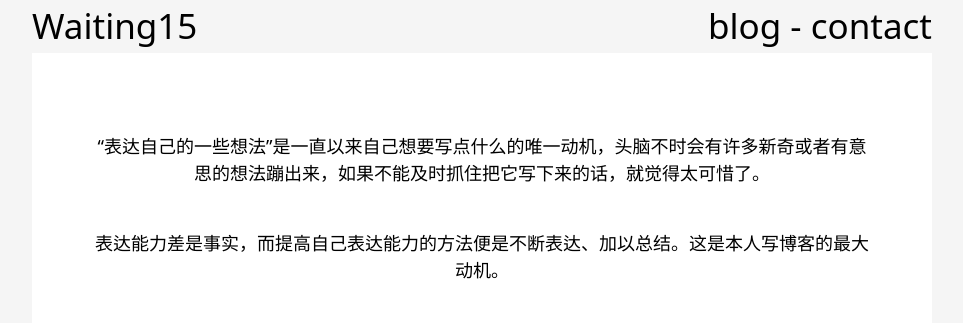
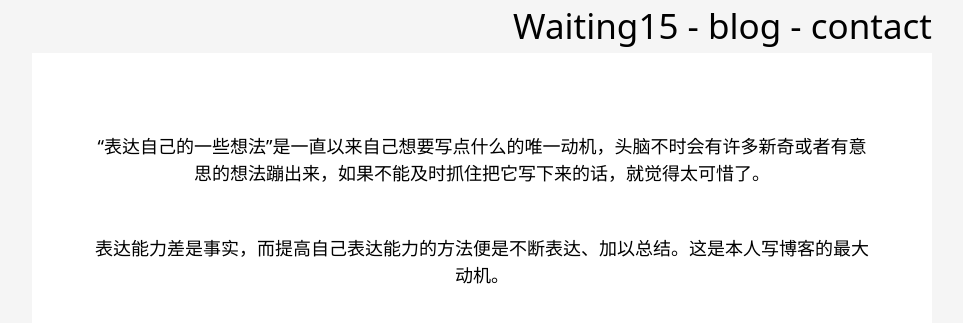
Before and after one commit to waiting15/waiting15.github.io, a Jekyll site: the page built from index.md, in a window 1280 px wide. Shown: the top 323 px of the page, without its empty margins (158-1121 px from the left). Built offline with Jekyll 4.4.1, drawn with Linux system fonts in a browser that asks for light colours.

Commit message:
调整行间距，增加草稿

```diff
--- a/_includes/style.css
+++ b/_includes/style.css
@@ -15,6 +15,9 @@
 a:hover{
 	text-decoration: underline;
 	color: black;
+}
+p{
+	line-height: 1.8;
 }
 
 .post-wrapper{
--- a/_layouts/page.html
+++ b/_layouts/page.html
@@ -6,10 +6,9 @@
 	<header>
 		<div style="width:900px;margin: 0 auto;">
 			<div class="row">
-				<div class="col" style="font-size:35px;">
+				<div class="col" style="font-size:35px;text-align: right;">
 					<a href="/">Waiting15</a>
-				</div>
-				<div class="col" style="font-size:35px;text-align: right;">
+					 -
 					<a href="/blog">blog</a>
 					 -
 					<a href="/contact">contact</a>
```
Also changed, not shown: _drafts/SeeTheBeauty.md (added, +5 -0 lines), 1 other file.
